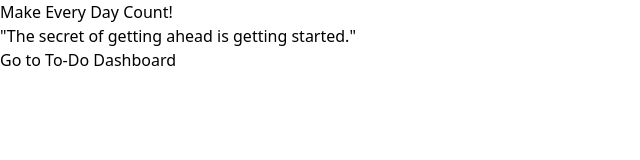
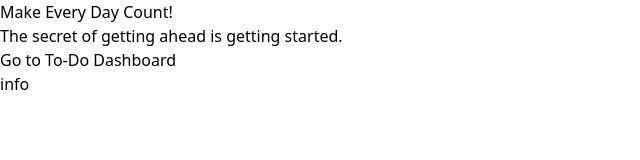
Before and after one commit to mubashar-mizA/repoTodo, a React (Vite) app: page / in a window 1280 px wide. Shown: the top 160 px of the page, without its empty margins (0-640 px from the left). Built offline with nearby package versions, Linux system fonts and the light colour scheme.

Commit message:
Adding information tag

```diff
--- a/src/components/landing.jsx
+++ b/src/components/landing.jsx
@@ -1,14 +1,16 @@
+import { useState } from "react";
 import { Link } from "react-router-dom";
 
 const Landing = () => {
+    const [showNote, setShowNote] = useState(false)
     return (
-        <div className=" bg-gradient-to-b from-teal-600 to-teal-800 text-white min-h-screen w-full flex items-center justify-center">
+        <div className=" bg-gradient-to-b from-teal-600 to-teal-800 text-white min-h-screen w-full flex items-center justify-center relative">
             <div className="text-center h-max w-full p-2">
-                <h1 className="text-5xl font-bold text-yellow-300 my-2">
+                <h1 className="md:text-5xl text-2xl font-bold text-yellow-300 my-2">
                     Make Every Day Count!
                 </h1>
-                <p className="text-xl text-gray-200 italic my-1">
-                    "The secret of getting ahead is getting started."
+                <p className="md:text-xl text-sm text-gray-200 italic my-1">
+                    The secret of getting ahead is getting started.
                 </p>
                 <p className="my-1">
                     <Link
@@ -19,6 +21,26 @@ const Landing = () => {
                     </Link>
                 </p>
             </div>
+            {
+                showNote ? <div className="absolute md:w-1/2 w-full h-screen md:max-h-max bg-gradient-to-b from-teal-400 to-teal-200 text-black md:p-8 p-0 ">
+                    <div className="text-red-600 absolute right-3 md:right-5 top-3 md:top-10 hover:cursor-pointer"
+                        onClick={
+                            () => {
+                                setShowNote((preVal) => !preVal)
+                            }
+                        }
+                    >Close</div>
+                    <h2 className="md:text-3xl md:p-2 p-3 font-bold">Please note that!</h2>
+                    <p className="md:p-2 px-3">At the moment, all your todos are stored locally in your browser's storage, which means they are only accessible on this device. I am currently working on a feature to sync your todos with cloud storage, allowing you to securely store and access them from any device, anywhere. In addition, I am also working on adding a login functionality to ensure that your todos are tied to your account, making them even more accessible and secure. This upgrade will provide you with a more flexible and seamless experience.</p>
+                </div> : ''
+            }
+            <div className="absolute md:bottom-20 bottom-4 md:right-20 right-5 md:text-2xl text-sm border rounded-full md:p-2 p-3 hover:cursor-pointer"
+                onClick={
+                    () => {
+                        setShowNote((preVal) => !preVal)
+                    }
+                }
+            >info</div>
         </div>
     );
 };
```
